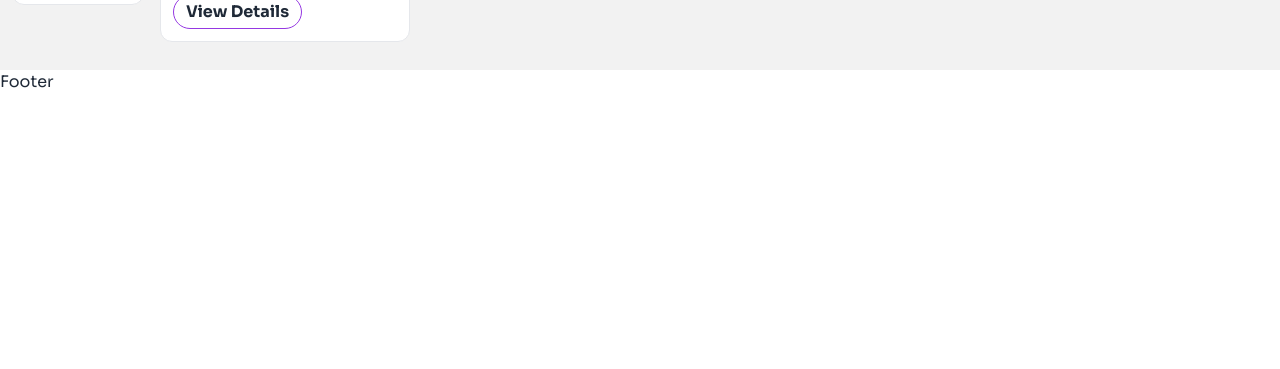
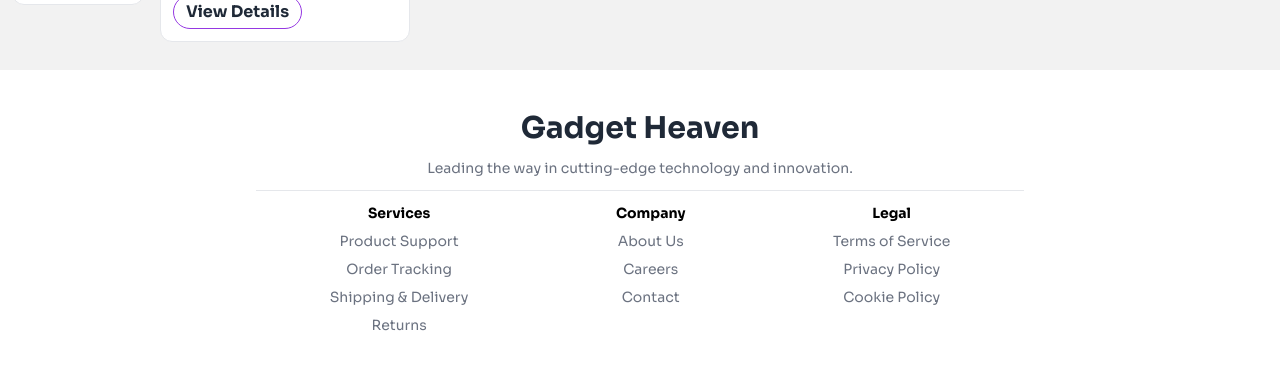
Before and after one commit to sakib-333/ph-b10-a8, a React (Vite) app: page / in a window 1280 px wide. Shown: the part 1041-1410 px from the top of the page. Before the commit the page ends 1135 px from the top, so only its background shows below. Built offline with nearby package versions, Linux system fonts and the light colour scheme.

Commit message:
Update footer.

```diff
--- a/src/components/Footer/Footer.jsx
+++ b/src/components/Footer/Footer.jsx
@@ -1,7 +1,65 @@
 import React from "react";
 
 const Footer = () => {
-  return <div className="bg-white">Footer</div>;
+  return (
+    <div className="bg-white">
+      <div className="max-w-screen-md mx-auto py-10 text-center space-y-3">
+        <h1 className="text-xl md:text-2xl lg:text-3xl font-bold">
+          Gadget Heaven
+        </h1>
+        <p className="text-gray-500 text-sm w-full">
+          Leading the way in cutting-edge technology and innovation.
+        </p>
+        <hr />
+        <div className="flex justify-around">
+          <ul className="text-gray-500 text-sm space-y-2">
+            <li className="text-black font-bold">Services</li>
+            <li>
+              {" "}
+              <a href="#"> Product Support </a>
+            </li>
+            <li>
+              <a href="#">Order Tracking</a>
+            </li>
+            <li>
+              <a href="#">Shipping & Delivery</a>
+            </li>
+            <li>
+              <a href="#">Returns</a>
+            </li>
+          </ul>
+          <ul className="text-gray-500 text-sm space-y-2">
+            <li className="text-black font-bold">
+              <a href="#">Company</a>
+            </li>
+            <li>
+              <a href="#">About Us</a>
+            </li>
+            <li>
+              <a href="#">Careers</a>
+            </li>
+            <li>
+              <a href="#">Contact</a>
+            </li>
+          </ul>
+          <ul className="text-gray-500 text-sm space-y-2">
+            <li className="text-black font-bold">
+              <a href="#">Legal</a>
+            </li>
+            <li>
+              <a href="#">Terms of Service</a>
+            </li>
+            <li>
+              <a href="#">Privacy Policy</a>
+            </li>
+            <li>
+              <a href="#">Cookie Policy</a>
+            </li>
+          </ul>
+        </div>
+      </div>
+    </div>
+  );
 };
 
 export default Footer;
```
